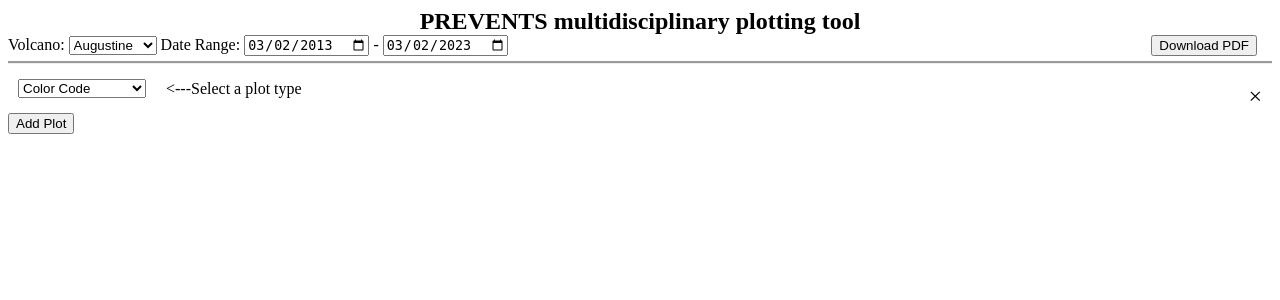
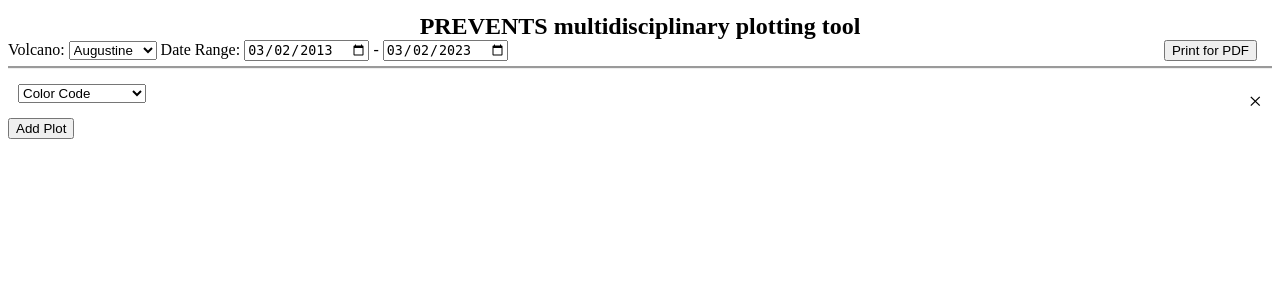
Before and after one commit to ibrewster/multiplot, a Flask app: page / in a window 1280 px wide. Shown: the top 300 px of the page. Run offline with Flask 2, Linux system fonts and the light colour scheme; data that the repository does not hold is empty; some libraries are stand-ins or nearby versions.

Commit message:
Make printing work nicely (at least on Safari...) for "Print to PDF" purposes

```diff
--- a/PREVENTSWeb/static/scripts/index-1.js
+++ b/PREVENTSWeb/static/scripts/index-1.js
@@ -25,10 +25,27 @@ $(document).ready(function(){
     $('.rangeDate').blur(refreshPlots);
     $('#volcano').change(refreshPlots);
 
+    $('#print').click(sizeAndPrint);
+
     // Create one plot by default, the color code plot
     createPlotDiv('Color Code')
 
 });
+
+function sizeAndPrint(){
+    const WIDTH=768; //~8 inches
+    $('.plotContent').each(function(){
+        Plotly.relayout(this,{'width':WIDTH});
+    });
+
+    window.print();
+
+    $('.plotContent').each(function(){
+        Plotly.relayout(this,{'width':null});
+        Plotly.Plots.resize(this);
+    });
+
+}
 
 function createPlotDiv(type){
     const dest=$('#plots')
@@ -88,7 +105,6 @@ function setXaxis(layout,showLabels){
 
 function genPlot(){
     const plotDiv=$(this).siblings('div.plotContent').get(0);
-    Plotly.purge(plotDiv);
 
     const showXLabels=$(this).closest('div.plot').is(':last-child');
     $(this).siblings('div.plotContent').find('.placeholder').remove();
@@ -128,6 +144,7 @@ function genPlot(){
         plotDiv.on('plotly_relayout',plotRangeChanged);
     }).fail(function(e){
         if(e.status==404){
+            Plotly.purge(plotDiv);
             const errorPlaceholder=$('<div class="placeholder error">')
             errorPlaceholder.html(`Unable to show plot for selected volcano/plot type.
             <br>No data found for this selection`);
--- a/PREVENTSWeb/static/styles/index-1.css
+++ b/PREVENTSWeb/static/styles/index-1.css
@@ -1,6 +1,8 @@
-h2{
+#header h2{
     text-align:center;
     margin-bottom:0px;
+    margin-top:5px;
+    grid-column: 1 / 3;
 }
 
 #header {
@@ -44,3 +46,26 @@ div.placeholder{
     text-align:center;
     font-weight:bold;
 }
+
+@media print{
+    @page {
+        size:letter portrait;
+    }
+
+    .plotSelect{
+        display:none;
+    }
+
+    .removePlot{
+        display:none;
+    }
+
+    #header{
+        display:none;
+    }
+
+    #addPlot{
+        display:none;
+    }
+
+}
--- a/PREVENTSWeb/templates/index.html
+++ b/PREVENTSWeb/templates/index.html
@@ -12,8 +12,8 @@
 
 </head>
 <body>
-    <h2>PREVENTS multidisciplinary plotting tool</h2>
     <div id="header">
+        <h2>PREVENTS multidisciplinary plotting tool</h2>
         <div>
             Volcano: <select id="volcano">
                 {% for volc in volcanoes %}
@@ -26,7 +26,7 @@
             <input type="date" class="rangeDate" id="dateTo">
         </div>
         <div id="HeaderRight">
-            <button id="download">Download PDF</button>
+            <button id="print">Print for PDF</button>
         </div>
     </div>
 
```
